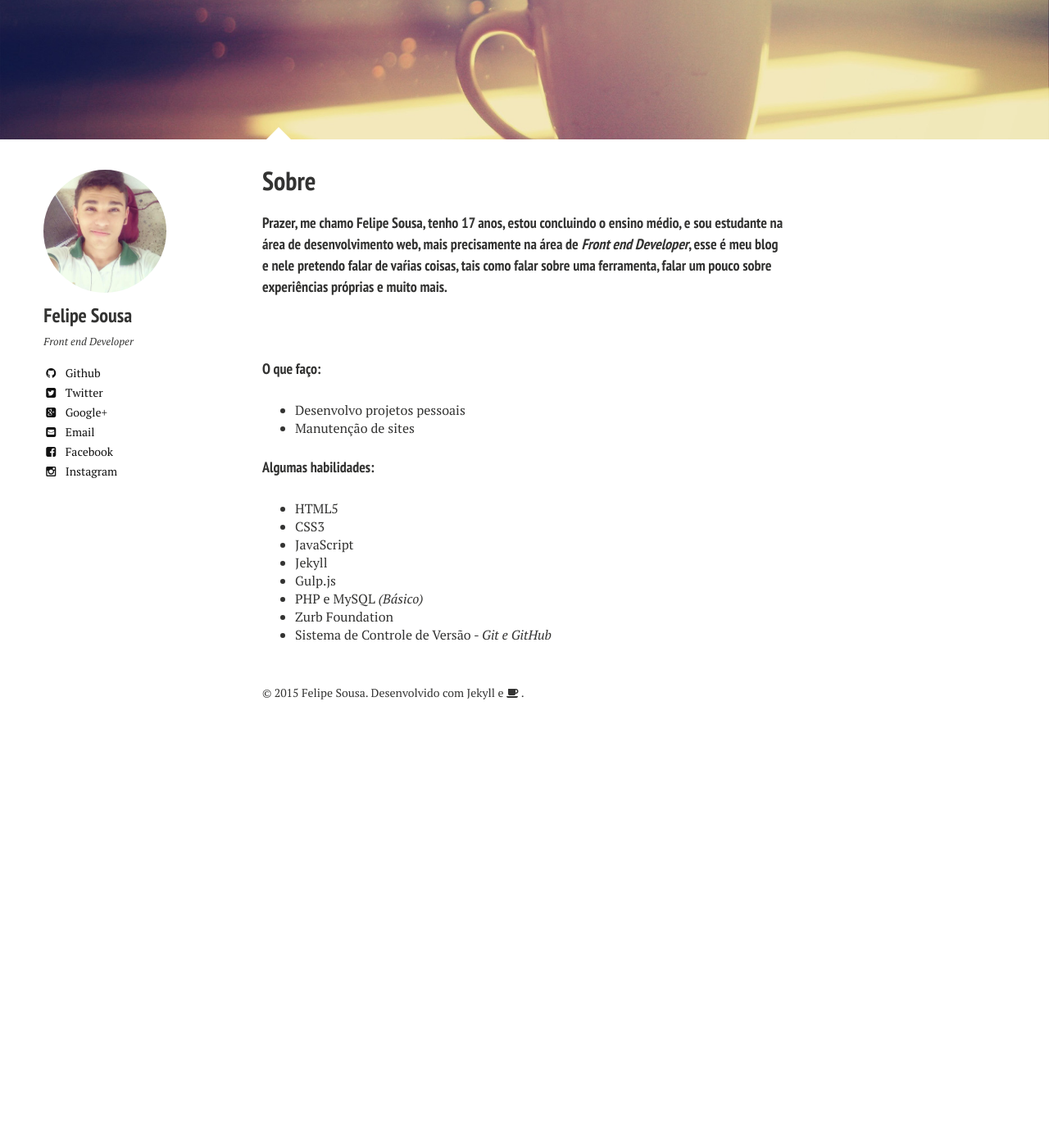
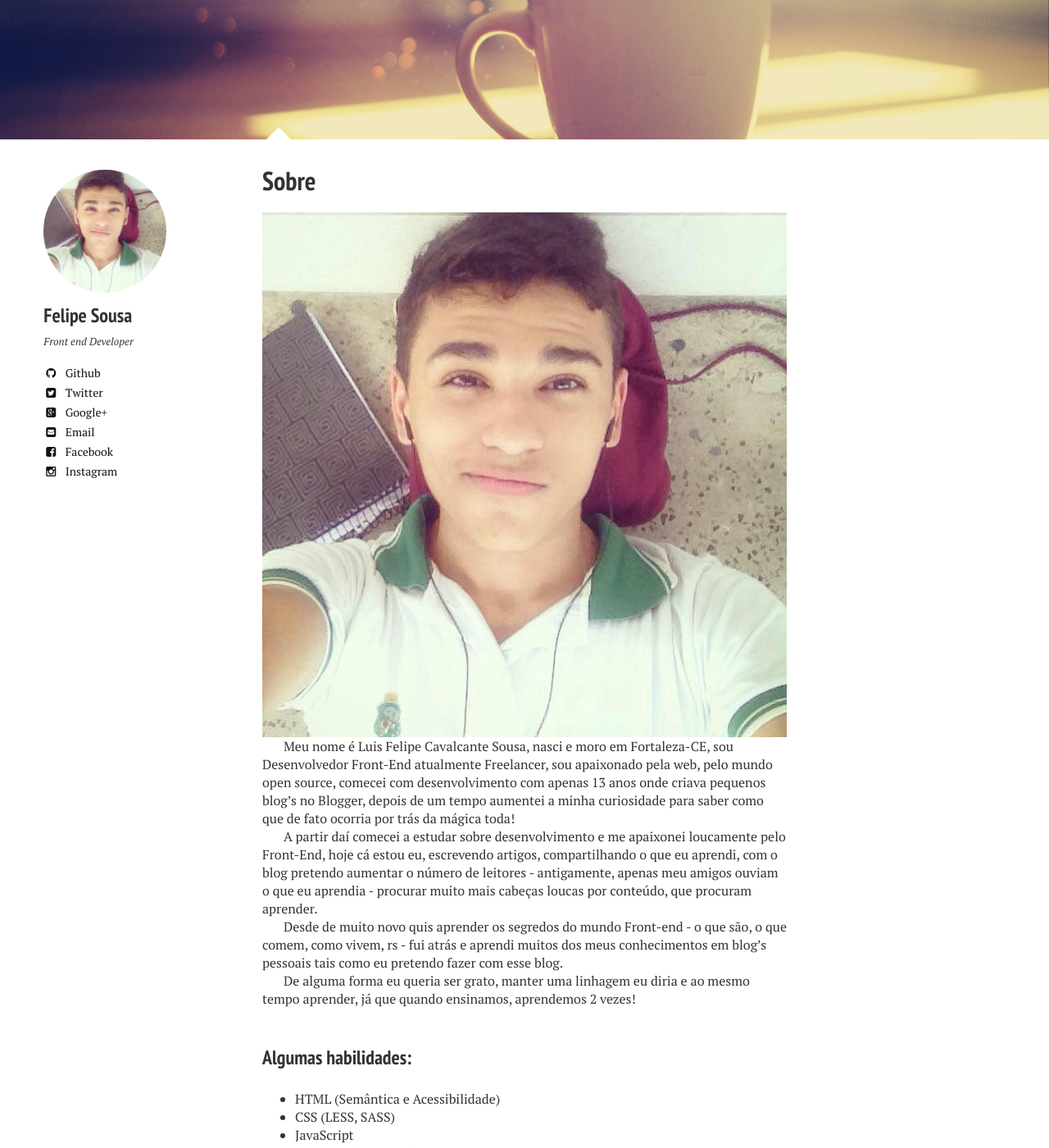
Before and after one commit to felipesousa/universal, a Jekyll site: the page built from sobre/index.md, in a window 1280 px wide and 1400 px high, scrolled down 257 px. Shown: the whole window at 82% size. Built offline with Jekyll 4.4.1, drawn with Linux system fonts in a browser that asks for light colours; nearby versions of some CDN libraries; before the commit the page ends 1160 px from its top, so only the background shows below that; some of the changed text lies outside the part shown.

Commit message:
Criação de um novo Sobre

```diff
--- a/sobre/index.md
+++ b/sobre/index.md
@@ -1,27 +1,42 @@
 ---
 layout: page
 title: Sobre
-tags: [about, personal]
+tags: [about, personal, workflow, sobre]
 modified: 2015-01-07T13:20:07.573882-04:00
 comments: false
 image:
   feature: sample-image-12.jpg
 ---
-#### Prazer, me chamo Felipe Sousa, tenho 17 anos, estou concluindo o ensino médio, e sou estudante na área de desenvolvimento web, mais precisamente na área de *Front end Developer*, esse é meu blog e nele pretendo falar de vaŕias coisas, tais como falar sobre uma ferramenta, falar um pouco sobre experiências próprias e muito mais.
+![img](/images/bio-photo.jpg)
+
+Meu nome é Luis Felipe Cavalcante Sousa, nasci e moro em Fortaleza-CE, sou Desenvolvedor Front-End atualmente Freelancer, sou apaixonado pela web, pelo mundo open source, comecei com desenvolvimento com apenas 13 anos onde criava pequenos blog's no Blogger, depois de um tempo aumentei a minha curiosidade para saber como que de fato ocorria por trás da mágica toda!
+
+A partir daí comecei a estudar sobre desenvolvimento e me apaixonei loucamente pelo Front-End, hoje cá estou eu, escrevendo artigos, compartilhando o que eu aprendi, com o blog pretendo aumentar o número de leitores - antigamente, apenas meu amigos ouviam o que eu aprendia - procurar muito mais cabeças loucas por conteúdo, que procuram aprender.
+
+Desde de muito novo quis aprender os segredos do mundo Front-end - o que são, o que comem, como vivem, rs - fui atrás e aprendi muitos dos meus conhecimentos em blog's pessoais tais como eu pretendo fazer com esse blog.
+
+De alguma forma eu queria ser grato, manter uma linhagem eu diria e ao mesmo tempo aprender, já que quando ensinamos, aprendemos 2 vezes!
 
 <br />
 
-#### O que faço:
-* Desenvolvo projetos pessoais
-* Manutenção de sites
+### Algumas habilidades:
 
+* HTML (Semântica e Acessibilidade)
+* CSS (LESS, SASS)
+* JavaScript
+* Frameworks (Foundation)
+* Gulp.js
+* Git
+* PHP
+* MYSQL
+* Ruby (Jekyll)
+* Photoshop
 
-#### Algumas habilidades:
-* HTML5
-* CSS3
-* JavaScript
-* Jekyll
-* Gulp.js
-* PHP e MySQL *(Básico)*
-* Zurb Foundation
-* Sistema de Controle de Versão -  *Git e GitHub*
+Faminto por aprender novas ferramentas..
+
+### Projetos Livres
+
+* JNotes (Sistemas de Notas)
+* Fortal-Model (Layout Model)
+
+Para mais projetos -><a href="http://github.com/felipesousa" class="author-social" target="_blank"><i class="fa fa-fw fa-github"></i></a>
```
